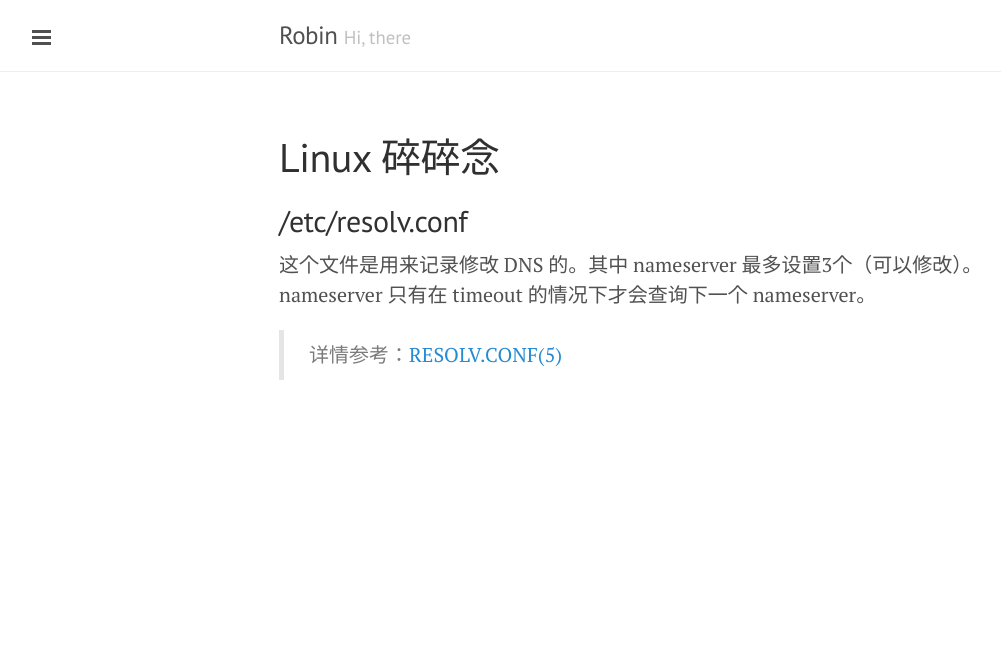
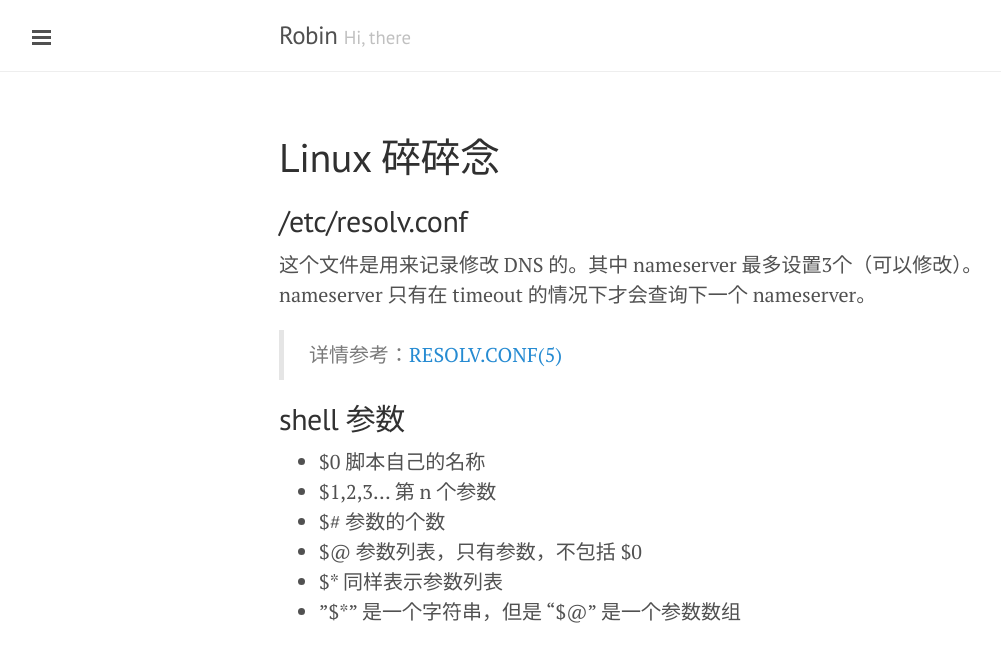
Before and after one commit to RobinGG/RobinGG.github.io, a Jekyll site: the page built from note/linux.md, in a window 1280 px wide. Shown: the top 662 px of the page, without its empty margins (1-1002 px from the left). Built offline with Jekyll 4.4.1, drawn with Linux system fonts in a browser that asks for light colours.

Commit message:
add note about shell arguments in linux

```diff
--- a/note/linux.md
+++ b/note/linux.md
@@ -8,3 +8,12 @@ title: Linux 碎碎念
 这个文件是用来记录修改 DNS 的。其中 nameserver 最多设置3个（可以修改）。nameserver 只有在 timeout 的情况下才会查询下一个 nameserver。
 
 > 详情参考：[RESOLV.CONF(5)](http://man7.org/linux/man-pages/man5/resolv.conf.5.html)
+
+## shell 参数
+
+* $0 脚本自己的名称
+* $1,2,3... 第 n 个参数
+* $# 参数的个数
+* $@ 参数列表，只有参数，不包括 $0
+* $* 同样表示参数列表
+* "$*" 是一个字符串，但是 "$@" 是一个参数数组
```
